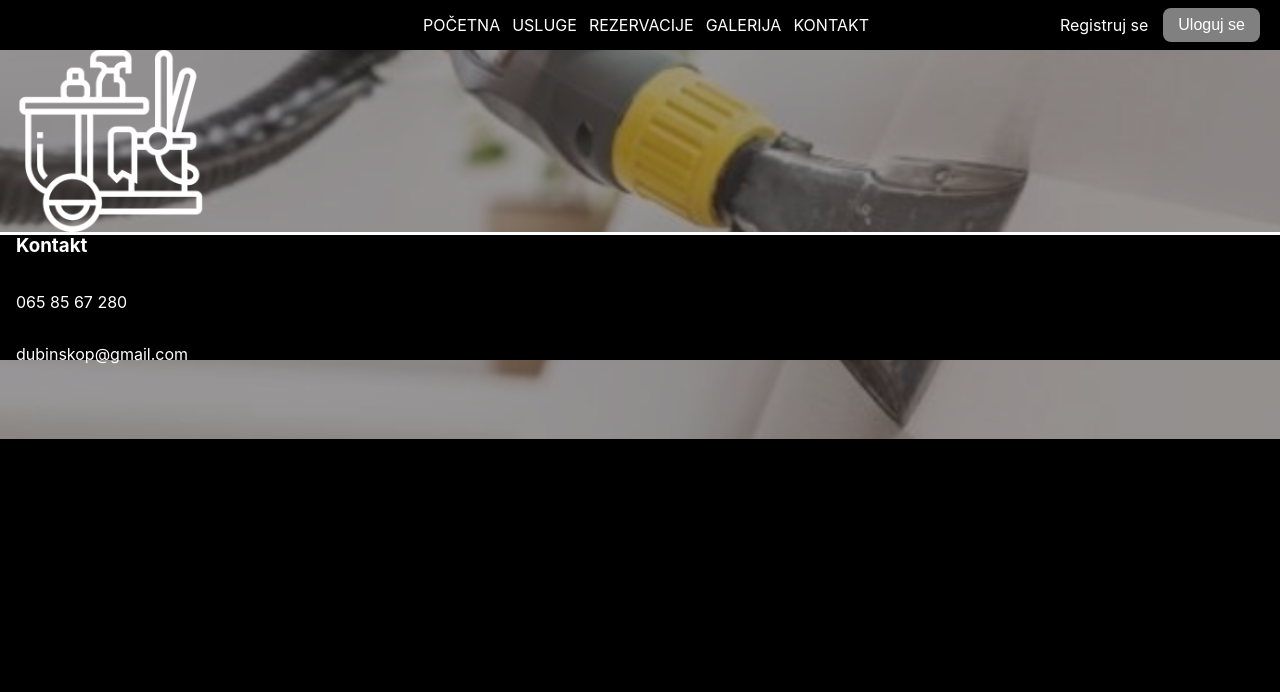
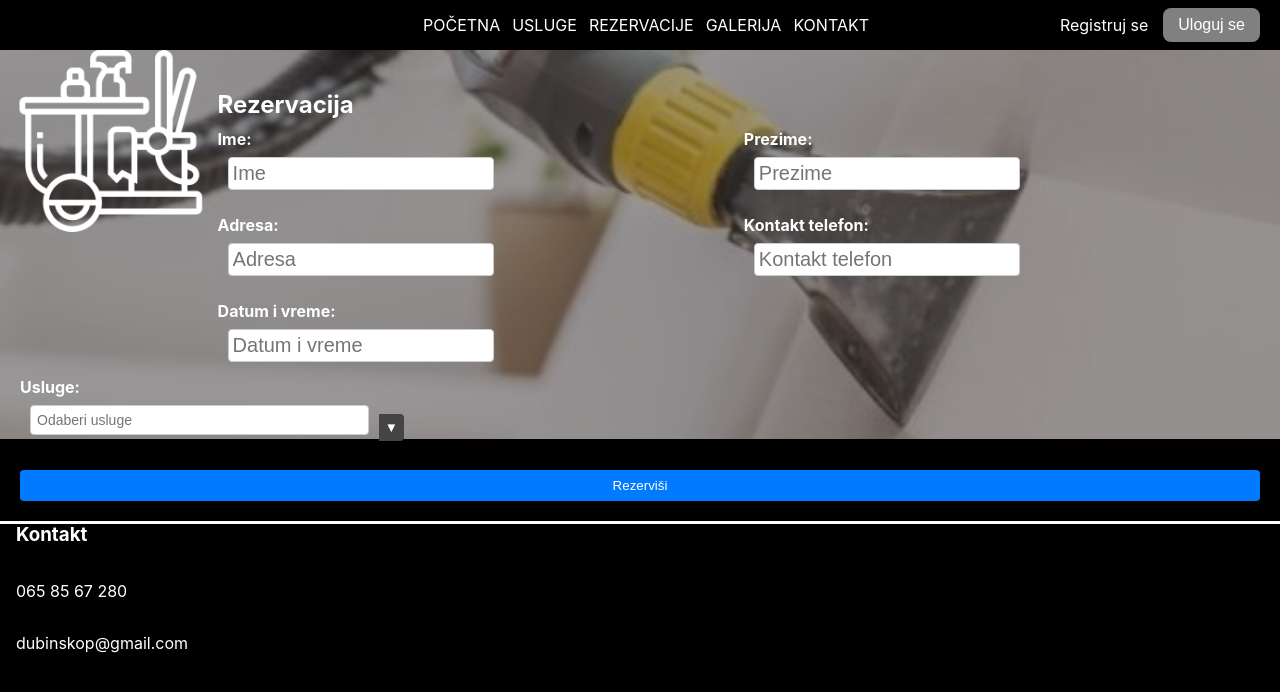
Before and after one commit to trinstone/MaturskiDubinskoPranje, a React (Create React App) app: page /Rezervacije in a window 1280 px wide. Shown: the top 692 px of the page. Built offline with nearby package versions, Linux system fonts and the light colour scheme.

Commit message:
uradjena rezervacija
treba samo da se jos malo popravi css i da se poveze na json

```diff
--- a/package.json
+++ b/package.json
@@ -3,9 +3,11 @@
   "version": "0.1.0",
   "private": true,
   "dependencies": {
+    "@radix-ui/react-dropdown-menu": "^2.1.6",
     "cra-template": "1.2.0",
     "react": "^19.0.0",
     "react-dom": "^19.0.0",
+    "react-router-dom": "^7.3.0",
     "react-scripts": "^5.0.1",
     "web-vitals": "^4.2.4"
   },
--- a/src/App.js
+++ b/src/App.js
@@ -9,6 +9,7 @@ import Kontakt from './Kontakt';
 import Usluge from './Usluge';
 import Prijava from './Prijava';
 import Galerija from './Galerija';
+import Rezervacije from './Rezervacije';
 
 
 function App() {
@@ -30,6 +31,7 @@ function App() {
                 <Route path="/Prijava" element={<Prijava />} />
                 <Route path="/Prijava/register" element={<Prijava />} />
                 <Route path="/Galerija" element={<Galerija />} />
+                <Route path="/Rezervacije" element={<Rezervacije />} />
               </Routes>
             </main>
           </div>
--- a/src/Rezervacije.js
+++ b/src/Rezervacije.js
@@ -0,0 +1,85 @@
+import React, { useState } from "react";
+
+export default function Rezervacije() {
+  const [selectedServices, setSelectedServices] = useState([]);
+  const [isDropdownOpen, setIsDropdownOpen] = useState(false);
+
+  const serviceOptions = [
+    "Stolica",
+    "Trosed",
+    "Tepih",
+    "Auto",
+    "Tvrde površine",
+    "Staklene površine",
+  ];
+
+  const toggleService = (service) => {
+    setSelectedServices((prev) =>
+      prev.includes(service) ? prev.filter((s) => s !== service) : [...prev, service]
+    );
+  };
+
+  return (
+    <div className="rezervacije">
+      <h2>Rezervacija</h2>
+
+      {/* Standard Input Fields - Two Columns */}
+      <div className="input-grid">
+        {["Ime", "Prezime", "Adresa", "Kontakt telefon", "Datum i vreme"].map((label) => (
+          <div key={label} className="input-group">
+            <label>{label}:</label>
+            <input type="text" placeholder={label} />
+          </div>
+        ))}
+      </div>
+
+      {/* "Usluge" Input with Dropdown Button */}
+      <div className="input-group usluge-container">
+        <label>Usluge:</label>
+        <div className="usluge-input">
+          <input
+            type="text"
+            readOnly
+            value={selectedServices.join(", ")}
+            placeholder="Odaberi usluge"
+          />
+          <button className="dropdown-btn" onClick={() => setIsDropdownOpen(!isDropdownOpen)}>
+            ▼
+          </button>
+        </div>
+
+        {/* Dropdown Content */}
+        {isDropdownOpen && (
+          <div className="dropdown-content">
+            {serviceOptions.map((service) => (
+              <label key={service} className="dropdown-item">
+                <input
+                  type="checkbox"
+                  checked={selectedServices.includes(service)}
+                  onChange={() => toggleService(service)}
+                />
+                {service}
+              </label>
+            ))}
+            <button className="ok-btn" onClick={() => setIsDropdownOpen(false)}>OK</button>
+          </div>
+        )}
+      </div>
+
+      {/* Dynamically Generated Inputs for Selected Services */}
+      {selectedServices.length > 0 && (
+        <div className="input-grid">
+          {selectedServices.map((service) => (
+            <div key={service} className="input-group">
+              <label>{service}:</label>
+              <input type="text" placeholder={`Unesite detalje za ${service}`} />
+            </div>
+          ))}
+        </div>
+      )}
+
+      {/* Submit Button */}
+      <button className="submit-btn">Rezerviši</button>
+    </div>
+  );
+}
--- a/src/index.css
+++ b/src/index.css
@@ -327,3 +327,132 @@ input[type="tel"] {
     padding: 8px 14px;
   }
 }
+
+/* Rezervacije Component Styles */
+.rezervacije {
+  padding: 20px;
+}
+
+h2 {
+  text-align: left;
+  color: white;
+  margin-bottom: 10px;
+}
+
+/* Two-Column Grid Layout */
+.input-grid {
+  display: grid;
+  grid-template-columns: repeat(2, 1fr);
+  gap: 10px;
+  align-items: start;
+}
+
+.input-group {
+  display: flex;
+  flex-direction: column;
+  gap: 8px;
+}
+
+label {
+  font-weight: bold;
+  color: white;
+  text-align: left;
+}
+
+.rezervacije input {
+  width: 100%;
+  padding: 4px; /* Reduced padding for smaller input */
+  font-size: 20px; /* Smaller text for inputs */
+  border: 1px solid #ccc;
+  border-radius: 4px;
+  margin-left: 10px;
+  margin-right: 10px; /* Added left and right margin */
+  width: 20vw;
+  height: auto;
+}
+
+/* "Usluge" Input with Dropdown Button */
+.usluge-container {
+  width: 30vw;
+  height: auto;
+}
+
+.usluge-input {
+  display: flex;
+  align-items: center;
+  width: 100%;
+}
+
+.usluge-input input {
+  flex-grow: 1;
+  padding: 6px; /* Smaller padding */
+  font-size: 14px; /* Smaller font size */
+}
+
+.dropdown-btn {
+  padding: 6px;
+  background: #444;
+  color: white;
+  border: none;
+  border-radius: 0 4px 4px 0;
+  cursor: pointer;
+}
+
+.dropdown-btn:hover {
+  background: #666;
+}
+
+/* Dropdown Menu */
+.dropdown-content {
+  background: #333;
+  border: 1px solid #555;
+  border-radius: 4px;
+  margin-top: 4px;
+  padding: 10px;
+  position: absolute;
+  z-index: 10;
+}
+
+.dropdown-item {
+  display: flex;
+  align-items: center;
+  padding: 8px;
+  color: white;
+  cursor: pointer;
+}
+
+.dropdown-item:hover {
+  background: #555;
+}
+
+/* OK Button in Dropdown */
+.ok-btn {
+  margin-top: 10px;
+  width: 100%;
+  padding: 5px;
+  background: #007bff;
+  color: white;
+  border: none;
+  border-radius: 4px;
+  cursor: pointer;
+}
+
+.ok-btn:hover {
+  background: #0056b3;
+}
+
+/* Submit Button */
+.submit-btn {
+  width: 100%;
+  padding: 8px;
+  background: #007bff;
+  color: white;
+  border: none;
+  border-radius: 4px;
+  cursor: pointer;
+  margin-top: 20px; /* Increased space between submit and inputs */
+}
+
+.submit-btn:hover {
+  background: #0056b3;
+}
```
Also changed, not shown: 1 other file (tests, documents, lock files or other folders).
